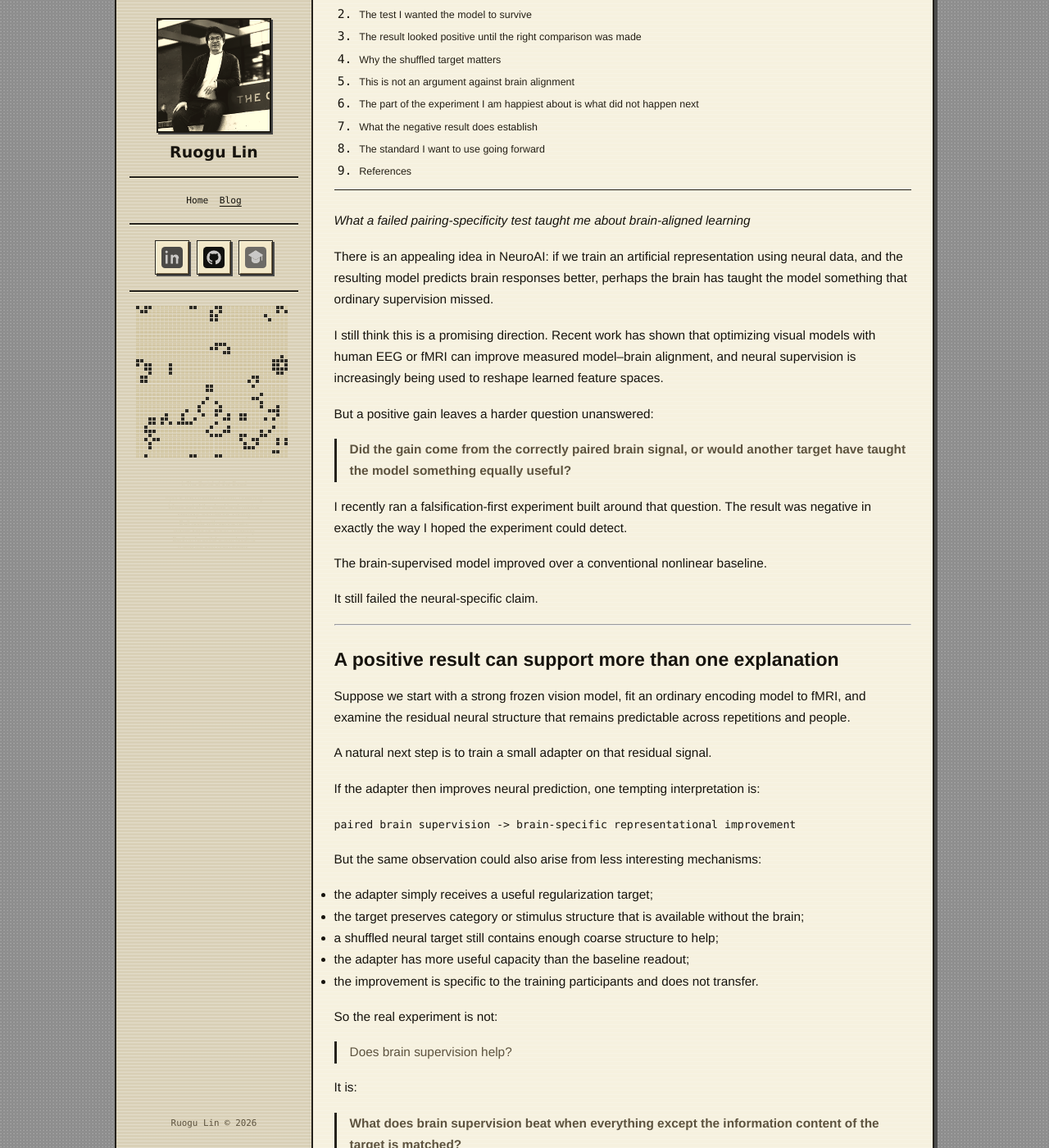
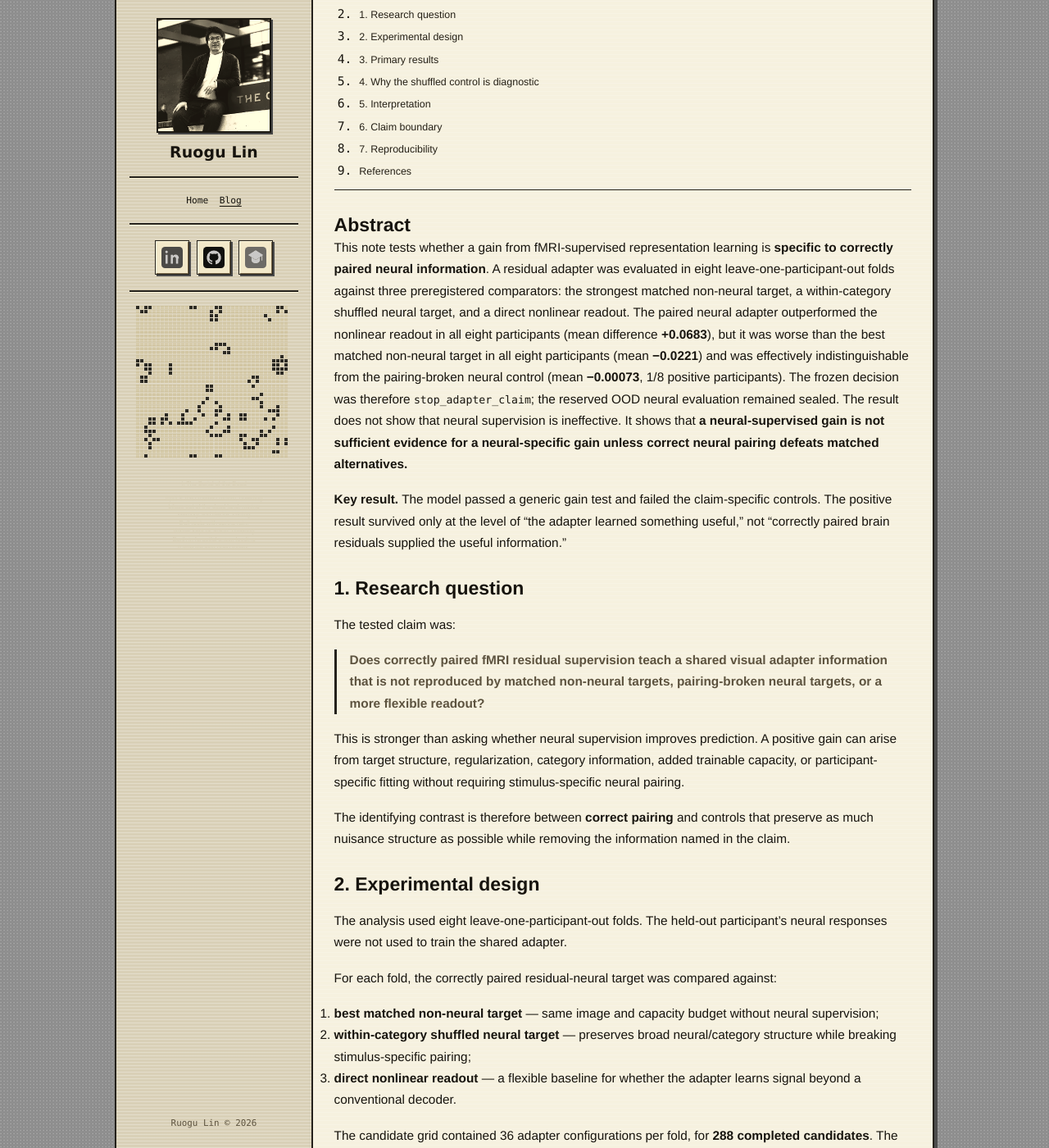
Before and after one commit to lrgthu/lrgthu.github.io, a Jekyll site: the page built from _posts/2026-09-05-when-brain-supervision-helps-for-the-wrong-reason.md, in a window 1280 px wide and 1400 px high, scrolled down 353 px. Shown: the whole window at 82% size. Built offline with Jekyll 4.4.1, drawn with Linux system fonts in a browser that asks for light colours; some of the changed text lies outside the part shown.

Commit message:
Restructure neural supervision note as short-form research communication

```diff
--- a/_posts/2026-09-05-when-brain-supervision-helps-for-the-wrong-reason.md
+++ b/_posts/2026-09-05-when-brain-supervision-helps-for-the-wrong-reason.md
@@ -1,98 +1,65 @@
 ---
 title: "When Brain Supervision Helps for the Wrong Reason"
 date: 2026-09-05 15:43:00 -0500
-summary: "A positive gain from neural supervision is not yet evidence that the gain came from the correctly paired brain signal."
+summary: "A positive gain from neural supervision failed the pairing-specificity test against matched non-neural and shuffled-neural controls."
 tags: [neuroai, neural-supervision, fmri, representation-learning, falsification]
 writing_type: "Research Note"
 toc: true
 citation: true
+source_repo: "lrgthu/neuroresidual-ood"
 ---
 
-*What a failed pairing-specificity test taught me about brain-aligned learning*
+<section class="research-note-abstract" markdown="1">
 
-There is an appealing idea in NeuroAI: if we train an artificial representation using neural data, and the resulting model predicts brain responses better, perhaps the brain has taught the model something that ordinary supervision missed.
+## Abstract
 
-I still think this is a promising direction. Recent work has shown that optimizing visual models with human EEG or fMRI can improve measured model–brain alignment, and neural supervision is increasingly being used to reshape learned feature spaces.
+This note tests whether a gain from fMRI-supervised representation learning is **specific to correctly paired neural information**. A residual adapter was evaluated in eight leave-one-participant-out folds against three preregistered comparators: the strongest matched non-neural target, a within-category shuffled neural target, and a direct nonlinear readout. The paired neural adapter outperformed the nonlinear readout in all eight participants (mean difference **+0.0683**), but it was worse than the best matched non-neural target in all eight participants (mean **−0.0221**) and was effectively indistinguishable from the pairing-broken neural control (mean **−0.00073**, 1/8 positive participants). The frozen decision was therefore `stop_adapter_claim`; the reserved OOD neural evaluation remained sealed. The result does not show that neural supervision is ineffective. It shows that **a neural-supervised gain is not sufficient evidence for a neural-specific gain unless correct neural pairing defeats matched alternatives.**
 
-But a positive gain leaves a harder question unanswered:
+</section>
 
-> **Did the gain come from the correctly paired brain signal, or would another target have taught the model something equally useful?**
+<section class="research-note-key-result" markdown="1">
 
-I recently ran a falsification-first experiment built around that question. The result was negative in exactly the way I hoped the experiment could detect.
+**Key result.** The model passed a generic gain test and failed the claim-specific controls. The positive result survived only at the level of “the adapter learned something useful,” not “correctly paired brain residuals supplied the useful information.”
 
-The brain-supervised model improved over a conventional nonlinear baseline.
+</section>
 
-It still failed the neural-specific claim.
+## 1. Research question
 
----
+The tested claim was:
 
-## A positive result can support more than one explanation
+> **Does correctly paired fMRI residual supervision teach a shared visual adapter information that is not reproduced by matched non-neural targets, pairing-broken neural targets, or a more flexible readout?**
 
-Suppose we start with a strong frozen vision model, fit an ordinary encoding model to fMRI, and examine the residual neural structure that remains predictable across repetitions and people.
+This is stronger than asking whether neural supervision improves prediction. A positive gain can arise from target structure, regularization, category information, added trainable capacity, or participant-specific fitting without requiring stimulus-specific neural pairing.
 
-A natural next step is to train a small adapter on that residual signal.
+The identifying contrast is therefore between **correct pairing** and controls that preserve as much nuisance structure as possible while removing the information named in the claim.
 
-If the adapter then improves neural prediction, one tempting interpretation is:
+## 2. Experimental design
 
-`paired brain supervision -> brain-specific representational improvement`
+The analysis used eight leave-one-participant-out folds. The held-out participant's neural responses were not used to train the shared adapter.
 
-But the same observation could also arise from less interesting mechanisms:
+For each fold, the correctly paired residual-neural target was compared against:
 
-- the adapter simply receives a useful regularization target;
-- the target preserves category or stimulus structure that is available without the brain;
-- a shuffled neural target still contains enough coarse structure to help;
-- the adapter has more useful capacity than the baseline readout;
-- the improvement is specific to the training participants and does not transfer.
+1. **best matched non-neural target** — same image and capacity budget without neural supervision;
+2. **within-category shuffled neural target** — preserves broad neural/category structure while breaking stimulus-specific pairing;
+3. **direct nonlinear readout** — a flexible baseline for whether the adapter learns signal beyond a conventional decoder.
 
-So the real experiment is not:
+The candidate grid contained 36 adapter configurations per fold, for **288 completed candidates**. The decisive controls and stopping rule were frozen before the held-out outcomes were released.
 
-> Does brain supervision help?
+The reserved NSD-synthetic evaluation was designated as a downstream OOD test and could be opened only if the pairing-specificity gate passed.
 
-It is:
+## 3. Primary results
 
-> **What does brain supervision beat when everything except the information content of the target is matched?**
+The three central contrasts gave different answers:
 
-That changes the control group from an afterthought into the center of the claim.
+| Contrast | Mean difference | Positive participants | Decision |
+| --- | ---: | ---: | --- |
+| Paired neural − direct nonlinear readout | **+0.0683** | **8/8** | pass |
+| Paired neural − best matched non-neural | **−0.0221** | **0/8** | fail |
+| Paired neural − within-category shuffled neural | **−0.00073** | **1/8** | fail |
 
----
+The median recovered fraction of the independently defined recoverable residual gap was approximately **0.0124%**, below the frozen **10%** practical requirement.
 
-## The test I wanted the model to survive
-
-The experiment used eight leave-one-participant-out folds. The adapter never trained on the held-out participant's neural responses.
-
-For each fold, the central comparison was between a correctly paired residual-brain target and several matched alternatives, including:
-
-- the strongest non-neural target available under the same image and capacity budget;
-- a within-category shuffled neural target;
-- a direct nonlinear readout with comparable flexibility.
-
-The goal was not merely to show that the adapter could fit something useful. It was to isolate whether **correct pairing to brain residuals** supplied the useful information.
-
-That is an important distinction. If a paired neural target and a shuffled neural target perform similarly, then whatever the model learned cannot be confidently attributed to stimulus-specific brain pairing. If a non-neural target performs better, then a neural-specific story becomes even harder to sustain.
-
-The experiment was preregistered around that logic. The decisive controls were specified before the held-out results were opened.
-
----
-
-## The result looked positive until the right comparison was made
-
-One comparison passed cleanly.
-
-The paired brain-residual adapter outperformed the direct nonlinear readout in **all 8 participants**, with a mean advantage of about **0.0683** under the frozen metric.
-
-If that had been the only control, I could have written a very satisfying result:
-
-> neural supervision improves the model beyond a flexible nonlinear baseline.
-
-But two more specific comparisons failed.
-
-Against the best matched non-neural target, the paired brain-residual model was worse in **all 8 participants**, with a mean difference of about **−0.0221**.
-
-Against the within-category shuffled neural target, it was effectively tied: only **1 of 8** participant contrasts was positive, and the mean difference was about **−0.00073**.
-
-The independently defined recovered fraction of the available residual gap was also essentially zero relative to the preregistered practical threshold.
-
-So the pattern was:
+The pattern can be summarized as:
 
 `paired brain target > nonlinear readout`
 
@@ -102,114 +69,63 @@ but
 
 and
 
-`paired brain target ≈ shuffled brain target`
+`paired brain target ≈ pairing-broken neural target`.
 
-This is not evidence that neural supervision did nothing.
+The terminal decision was therefore:
 
-It is evidence that the improvement was **not specific enough to support the claim I wanted to make**.
+`stop_adapter_claim`
 
----
+No rescue adapter, OOD neural evaluation, or post-result threshold change was authorized.
 
-## Why the shuffled target matters
+## 4. Why the shuffled control is diagnostic
 
-Shuffling controls are often treated as generic sanity checks. Here the exact form matters.
+A fully random target would remove nearly all useful structure and would provide a weak specificity test. The within-category shuffle preserves broad distributional and category-related structure while destroying the exact stimulus–brain correspondence required by the neural-specific hypothesis.
 
-A completely random target would destroy almost every useful regularity and would be too easy to beat. The more diagnostic question is whether a target can preserve broad category or distributional structure while breaking the stimulus-specific neural pairing that the scientific claim depends on.
+If correctly paired residual fMRI supplied a transferable stimulus-specific teaching signal, breaking those pairings should have produced a measurable loss relative to the paired target.
 
-That is why the within-category shuffled target was important.
+That separation was not observed.
 
-If correctly paired neural residuals contain a transferable stimulus-specific teaching signal, then preserving coarse structure while breaking the exact pairings should hurt.
+The result therefore does not imply that the shuffled neural target is meaningless. It implies that the experiment did not identify **which component of the neural target produced the gain**.
 
-It did not hurt enough.
+## 5. Interpretation
 
-The control therefore does not say that the neural target is meaningless. It says that the experiment did not isolate **what about the neural target mattered**.
+Two findings remain supported.
 
-That is the level at which I now want neural-supervision claims to be evaluated.
+First, the paired adapter learned signal beyond the direct nonlinear baseline. The positive +0.0683 contrast is real under the frozen evaluation.
 
----
+Second, that gain was **not pairing-specific** under the decisive controls. The best non-neural target was better in every participant, and the pairing-broken neural target produced essentially the same outcome.
 
-## This is not an argument against brain alignment
+These observations rule out the stronger interpretation:
 
-There is now a growing literature showing that neural data can be used to reshape artificial representations. ReAlnet, for example, has used human EEG to train visual models toward more brain-like representational structure; related work has extended neural alignment to fMRI, and newer approaches explicitly optimize model representations toward human conceptual structure.
+`prediction gain -> neural-specific representational improvement`.
 
-Those results ask important questions about whether neural supervision can change an artificial representation in useful directions.
+They do not rule out the weaker statement:
 
-The question here is complementary:
+`the tested adapter/objective can exploit residual structure not captured by the direct nonlinear readout`.
 
-> **When a neural target improves performance, how much of the gain requires the target to be the correctly paired neural signal?**
+The next admissible scientific question is therefore not how to rescue the adapter, but how to characterize the repeat-reliable residual itself: which components reproduce across models and participants, and whether they reflect missing representation or missing content-dependent routing.
 
-That is a specificity question, not a contradiction of the broader alignment program.
+## 6. Claim boundary
 
-In fact, as neural supervision becomes more effective, I think the specificity question becomes more important. A sufficiently powerful training objective can extract useful structure from many correlated targets. Higher performance makes controls more necessary, not less.
+The experiment supports:
 
----
+- a positive paired-neural gain over the direct nonlinear readout;
+- failure of the preregistered pairing-specificity claim;
+- stopping the adapter-to-OOD branch under the frozen decision rule.
 
-## The part of the experiment I am happiest about is what did not happen next
+It does **not** support:
 
-The project had a reserved out-of-distribution neural evaluation that could have been opened after the in-distribution gate.
+- the claim that neural supervision is generally ineffective;
+- the claim that the residual contains no repeat-reliable or cross-participant structure;
+- a causal assignment of any residual feature;
+- an OOD neural-transfer conclusion, because the reserved OOD responses remained sealed;
+- a conclusion about other adapters, target constructions, or neural modalities not tested here.
 
-I did not open it.
+## 7. Reproducibility
 
-The preregistered logic was that OOD evaluation would test the transfer of a **pairing-specific neural signal**. Once the pairing-specificity gate failed, the OOD branch no longer answered the original question.
+The research record is maintained in [`lrgthu/neuroresidual-ood`](https://github.com/lrgthu/neuroresidual-ood). The frozen R1 production used exact source commit `82b8450b54a4914c05e17f276d6204e7d83a4a7e`. All eight leave-one-participant-out folds and 288 candidates completed; held-out evaluations were opened once per participant; lineage and completion audits passed; NSD-synthetic responses remained sealed.
 
-It would have been easy to continue anyway:
-
-- try another rank;
-- alter the adapter;
-- change the target construction;
-- add more controls after looking at the result;
-- open the OOD data and search for a subgroup that worked.
-
-Any of those could be a legitimate new experiment.
-
-None would rescue the failed one.
-
-So the branch stopped.
-
-I increasingly think this is an underappreciated part of experimental design: a good gate should be capable not only of authorizing the next analysis, but of making the next analysis scientifically unnecessary.
-
----
-
-## What the negative result does establish
-
-The result leaves at least two useful facts standing.
-
-First, there is repeat-reliable, cross-participant residual neural structure beyond the frozen baseline model. The failure of this adapter does not make that residual disappear.
-
-Second, the tested adapter and objective can learn something that a direct nonlinear readout misses. What they did **not** demonstrate is that the extra information was supplied specifically by the correct neural pairing.
-
-That points to a different next question:
-
-> **What is the reliable residual, before we decide how to learn from it?**
-
-Instead of immediately fitting a more powerful rescue adapter, the next useful move is to characterize which residual components reproduce across models and participants, ask whether they reflect missing representation or missing routing of existing representations, and only then design interventions that force those explanations apart.
-
-That is slower than saying “brain supervision helped.”
-
-It is also more informative.
-
----
-
-## The standard I want to use going forward
-
-When I see a model improve after neural supervision, I now want to ask four questions in order:
-
-1. **Gain:** does the neural-supervised model improve over a strong baseline?
-2. **Specificity:** does correct neural pairing beat matched non-neural and shuffled-neural controls?
-3. **Transfer:** does the effect survive held-out people, stimuli, or tasks without retuning?
-4. **Mechanism:** can an intervention distinguish the proposed brain-derived feature from plausible alternatives?
-
-The first question is valuable.
-
-But it is only the first question.
-
-The result of this experiment is therefore not “brain supervision does not work.” It is more precise:
-
-> **A neural-supervised gain is not yet a neural-specific gain.**
-
-That difference is exactly what the controls were designed to reveal.
-
----
+The public aggregate and stop decision are documented in `docs/R1_RESULTS.md`. Participant-level neural data, protected residuals, and owner-only artifacts remain outside the public repository.
 
 ## References
 
```
